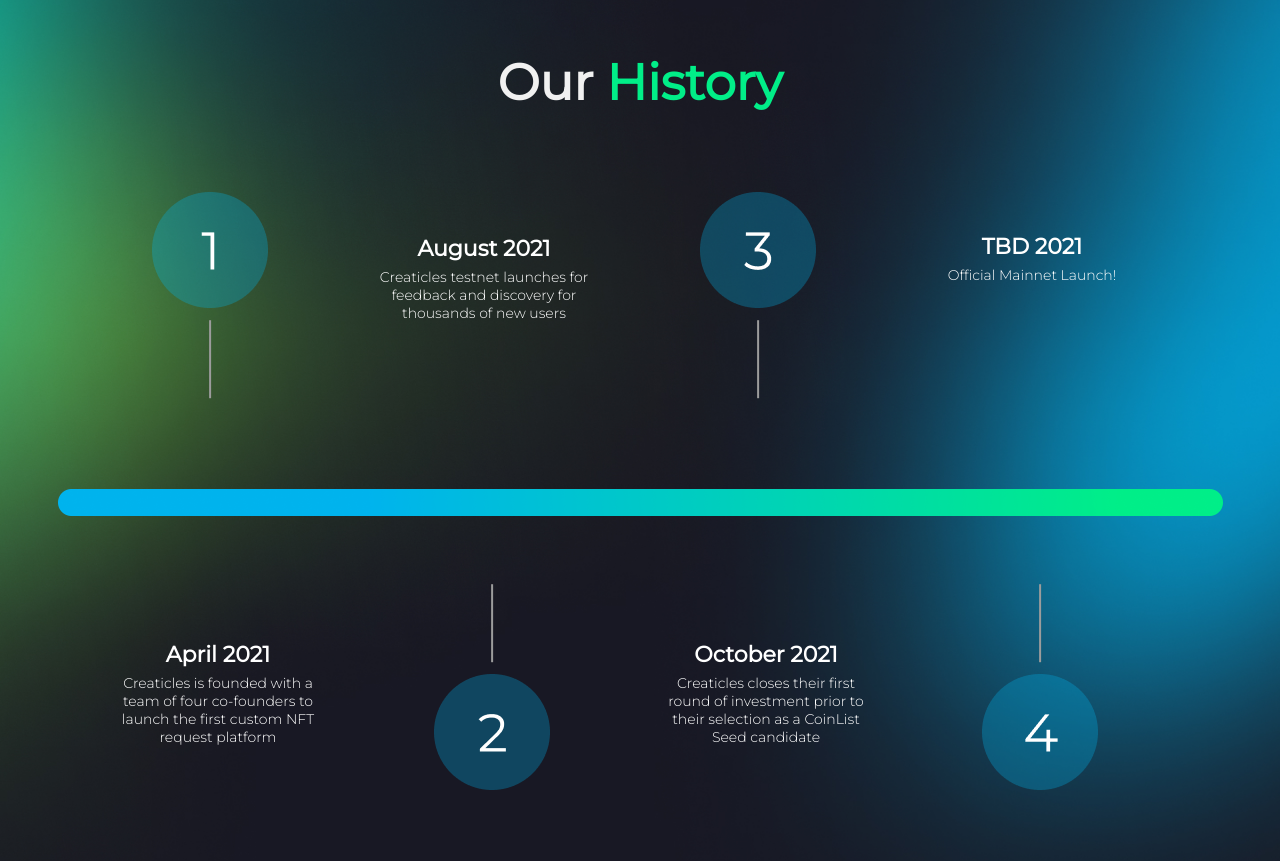
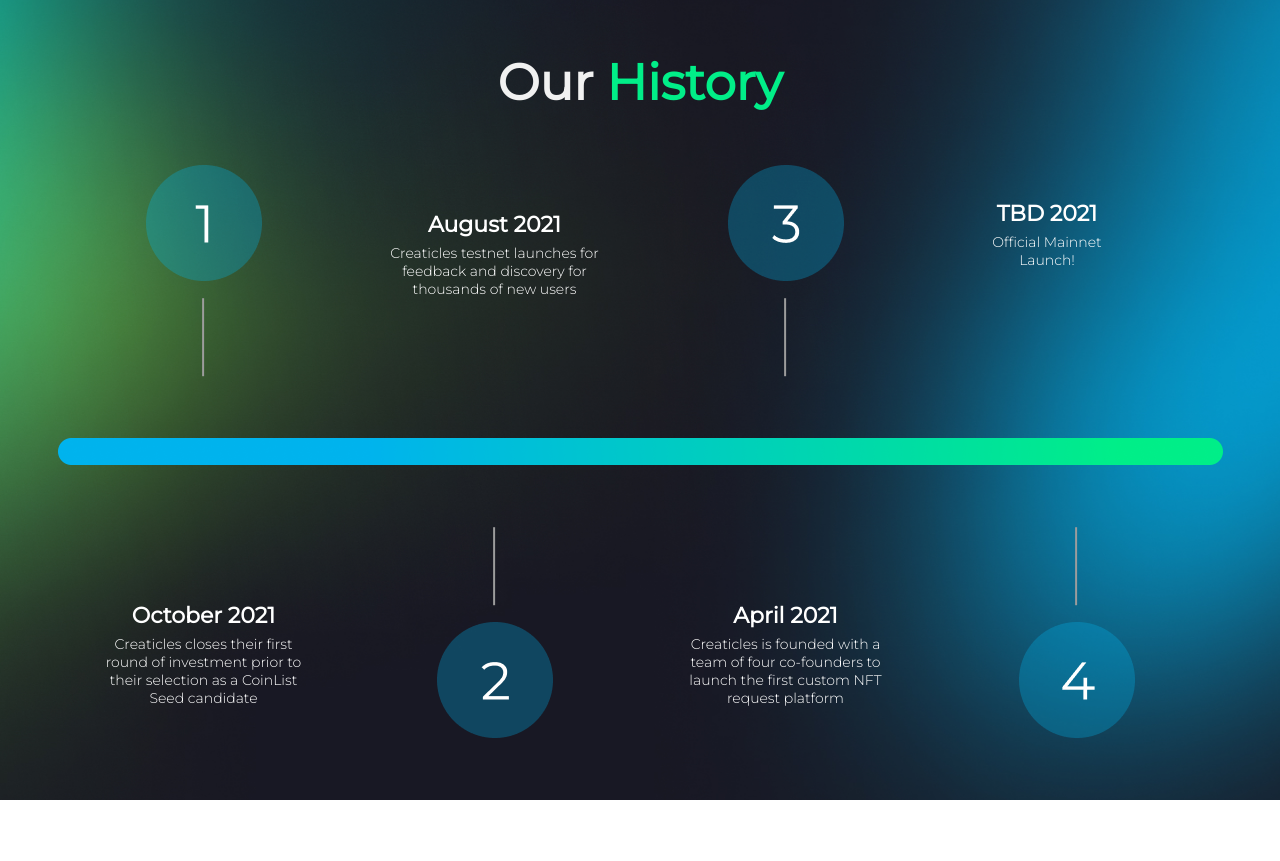
Before and after one commit to zerofille/creaticles, a React (Create React App) app: page / in a window 1280 px wide. After the commit the page ends 800 px from the top, so only its background shows below. Built offline with nearby package versions, Linux system fonts and the light colour scheme.

Commit message:
Add better styles

```diff
--- a/src/Components/Block.sass
+++ /dev/null
@@ -1,78 +0,0 @@
-.upperGreyLine, .bottomGreyLine
-  width: 78.32px
-  height: 2.1px
-  transform: rotate(-90deg)
-  background-color: #9C9C9C
-
-.upperGreyLine
-  margin-top: -30px
-.thirdBlock
-  margin-right: -100px
-.textWrap
-  margin: 115px 110px
-
-.innerTextWrapSecond
-  margin-top: -40px
-
-.fourthBlock, .secondBlock
-  display: flex
-  flex-direction: row-reverse
-  justify-content: space-between
-  align-items: center
-  .textWrap
-    margin-top: 120px
-
-.fourthBlock
-  margin-right: 180px
-.firstBlock
-  margin-left: 20px
-.firstBlock, .thirdBlock
-  display: flex
-  flex-direction: row
-  justify-content: space-between
-  align-items: center
-  margin-bottom: 52.2px
-  .numberWrap
-    display: flex
-    flex-direction: column
-    align-items: center
-  .number
-    margin-bottom: 80px
-
-
-.firstNumberWrap
-  display: flex
-  flex-direction: column
-  align-items: center
-
-.secNumberWrap
-  display: flex
-  flex-direction: column-reverse
-  align-items: center
-  margin-top: 33.86px
-
-  .number
-    margin-top: 50px
-
-
-.textWrap
-  text-align: center
-  color: #FFFFFF
-  width: 212px
-
-.innerTextWrap
-  text-align: center
-
-.innerHeading
-  font-size: 22px
-  font-weight: 800
-  line-height: 38px
-  text-align: center
-
-.text
-  font-size: 14px
-  font-style: normal
-  font-weight: 300
-  line-height: 18px
-  letter-spacing: 0px
-  text-align: center
--- a/src/Components/Block.tsx
+++ /dev/null
@@ -1,21 +0,0 @@
-import React from 'react';
-import './Block.sass'
-
-function Block(props: any) {
-  return (
-    <div className={props.class}>
-      <div className={props.classNumberWrap}>
-        <img src={props.src} alt="number" className="number"/>
-        <div className={props.greyLine}/>
-      </div>
-      <div className="textWrap">
-        <div className={props.textWrap}>
-          <h1 className="innerHeading">{props.heading}</h1>
-          <p className="text">{props.text}</p>
-        </div>
-      </div>
-    </div>
-  )
-}
-
-export default Block;
--- a/src/Components/FullSection.sass
+++ b/src/Components/FullSection.sass
@@ -9,13 +9,20 @@
 .span
   color: #01EE88
 
-
 .union
   width: 1165px
-
 
 .sectionWrap
   display: flex
   flex-direction: column
   justify-content: center
   align-items: center
+  margin-top: 50px
+
+
+@media (max-width: 1225px)
+  .union
+   width: 900px
+@media (max-width: 950px)
+  .union
+    width: 650px
--- a/src/Components/FullSection.tsx
+++ b/src/Components/FullSection.tsx
@@ -13,30 +13,20 @@ function FullSection() {
     <section>
       <h1 className="heading">Our <span className={'span'}>History</span></h1>
       <div className={'sectionWrap'}>
-        <HalfSection
-          classNumberWrap={'firstNumberWrap'}
-          headingFirst={'August 2021'}
-          headingSec={'TBD 2021'}
-          firstsrc={one}
-          secondsrc={three}
-          textWrapFirst={"innerTextWrap"}
-          textWrapSec={"innerTextWrapSecond"}
-          greyLine={'upperGreyLine'}
-          textFirst={'Creaticles testnet launches for feedback and discovery for thousands of new users'}
-          textSec={'Official Mainnet Launch!'} blockNumFirst={'firstBlock'}
-          blockNumSec={'thirdBlock'}/>
+        <HalfSection header={'August 2021'} header2={'TBD 2021'}
+                     headerStyle={'headerStyle'}
+                     textWrapStyle={'textWrapStyle'}
+                     text={'Creaticles testnet launches for feedback and discovery for thousands of new users'}
+                     text2={'Official Mainnet Launch!'}
+                     src={one} src2={three} stylesForLine={'nonRevLine'}
+                     numberSt={'nonReverse'} className={'row'}/>
         <img className="union" alt="line" src={union}/>
         <HalfSection
-          classNumberWrap={'secNumberWrap'}
-          firstsrc={two}
-          secondsrc={four}
-          textWrapFirst={"innerTextWrap"}
-          textWrapSec={"innerTextWrap"}
-          headingFirst={'April 2021'} headingSec={'October 2021'}
-          greyLine={'bottomGreyLine'}
-          textFirst={'Creaticles is founded with a team of four co-founders to launch the first custom NFT request platform'}
-          textSec={'Creaticles closes their first round of investment prior to their selection as a CoinList Seed candidate'}
-          blockNumFirst={'secondBlock'} blockNumSec={'fourthBlock'}/>
+
+          header={'April 2021'} header2={'October 2021'}
+          text={'Creaticles is founded with a team of four co-founders to launch the first custom NFT request platform'}
+          text2={'Creaticles closes their first round of investment prior to their selection as a CoinList Seed candidate'}
+          src={four} src2={two} stylesForLine={'revLine'} numberSt={'reverse'} className={'rowReverse'}/>
       </div>
     </section>
   );
--- a/src/Components/HalfSection.sass
+++ b/src/Components/HalfSection.sass
@@ -1,6 +1,21 @@
-.mainWrap
+//.mainWrap
+//  display: flex
+//  flex-direction: row
+//  justify-content: space-evenly
+//  align-items: center
+//  width: 1165px
+
+
+
+.row
   display: flex
   flex-direction: row
-  justify-content: center
   align-items: center
-  width: 1165px
+  margin-bottom: 100px
+
+
+.rowReverse
+  display: flex
+  flex-direction: row-reverse
+  align-items: center
+  margin-top: 100px
--- a/src/Components/HalfSection.tsx
+++ b/src/Components/HalfSection.tsx
@@ -1,32 +1,15 @@
 import React from 'react';
-import Block from './Block';
+import NumberBlock from './NumberBlock';
 import './HalfSection.sass'
-
+import TextBlock from './TextBlock';
 
 function HalfSection(props: any) {
   return (
-    <section>
-      <div className="mainWrap">
-        <Block
-          classNumberWrap={props.classNumberWrap}
-          greyLine={props.greyLine}
-          line={'firstLine'}
-          class={props.blockNumFirst}
-          heading={props.headingFirst}
-          text={props.textFirst}
-          textWrap={props.textWrapFirst}
-          src={props.firstsrc}/>
-        <Block
-          src={props.secondsrc}
-          textWrap={props.textWrapSec}
-          classNumberWrap={props.classNumberWrap}
-          class={props.blockNumSec}
-          greyLine={props.greyLine}
-          line={'firstLine'}
-          innertextWrap={props.textWrap}
-          heading={props.headingSec}
-          text={props.textSec}/>
-      </div>
+    <section className={props.className}>
+      <NumberBlock src={props.src} lineStyles={props.stylesForLine} styles={props.numberSt}/>
+      <TextBlock   header={props.header} text={props.text}/>
+      <NumberBlock src={props.src2} lineStyles={props.stylesForLine} styles={props.numberSt}/>
+      <TextBlock headerStyle={props.headerStyle} textWrapStyle={props.textWrapStyle} header={props.header2} text={props.text2}/>
     </section>
   );
 }
--- /dev/null
+++ b/src/Components/NumberBlock.sass
@@ -0,0 +1,24 @@
+
+
+.reverse
+  display: flex
+  flex-direction: column-reverse
+  align-items: center
+  width: 291px
+
+.nonReverse
+  display: flex
+  flex-direction: column
+  align-items: center
+  width: 291px
+
+.revLine,.nonRevLine
+  background-color: #9C9C9C
+  width: 78.32px
+  height: 2.1px
+  transform: rotate(-90deg)
+
+.revLine
+  margin-bottom: 55px
+.nonRevLine
+  margin-top: 55px
--- /dev/null
+++ b/src/Components/NumberBlock.tsx
@@ -0,0 +1,18 @@
+import React from 'react';
+import './NumberBlock.sass'
+
+
+
+function NumberBlock(props: any) {
+  return (
+
+    <div className={props.styles}>
+      <img src={props.src} alt="number" className="number"/>
+      <div className={props.lineStyles}/>
+
+    </div>
+
+  )
+}
+
+export default NumberBlock;
--- /dev/null
+++ b/src/Components/TextBlock.sass
@@ -0,0 +1,34 @@
+.textBlockWrap
+  display: flex
+  flex-direction: column
+  justify-content: center
+  align-items: center
+  width: 291px
+
+.headerStyle
+  margin-top: -40px
+
+.innerTextWrap
+  width: 212px
+.textWrapStyle, .headerStyle
+  width: 153px
+p
+  width: 212px
+  color: #FFFFFF
+  text-align: center
+  font-size: 14px
+  font-style: normal
+  font-weight: 300
+  line-height: 18px
+  letter-spacing: 0
+
+
+
+h3
+  color: #FFFFFF
+  font-size: 22px
+  font-style: normal
+  font-weight: 800
+  line-height: 38px
+  letter-spacing: 0
+  text-align: center
--- /dev/null
+++ b/src/Components/TextBlock.tsx
@@ -0,0 +1,14 @@
+import React from 'react';
+import './TextBlock.sass'
+
+function TextBlock(props: any) {
+  return (
+    <div className="textBlockWrap">
+      <div className={'innerTextWrap'}>
+      <h3 className={props.headerStyle}>{props.header}</h3>
+      <p className={props.textWrapStyle}>{props.text}</p></div>
+    </div>
+  );
+}
+
+export default TextBlock;
```
